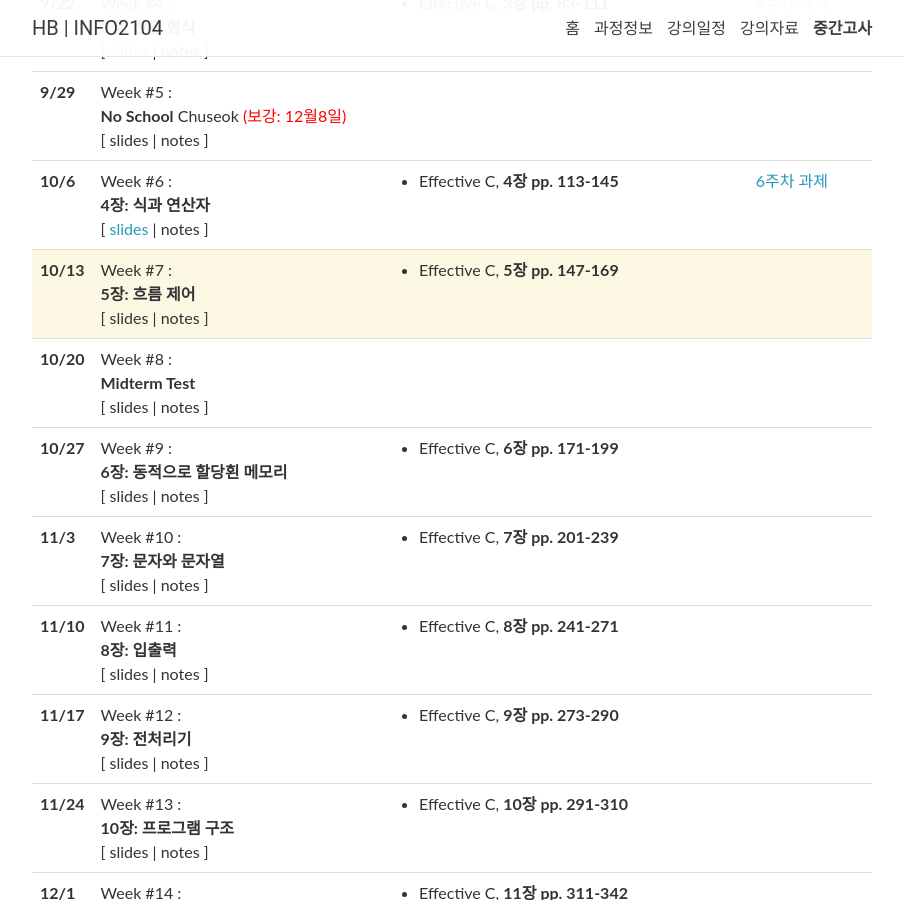
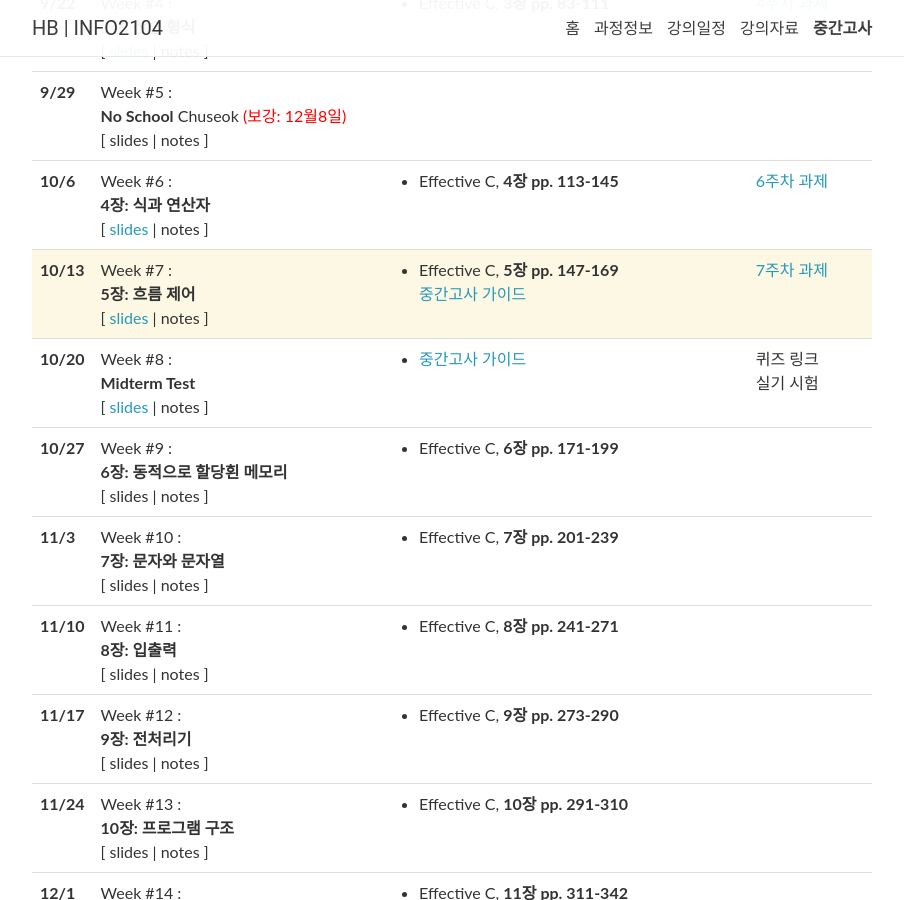
Before and after one commit to 2023-aaronkr/hb-c, a Jekyll site: the page built from _pages/lectures.md, in a window 1280 px wide and 900 px high, scrolled down 498 px. Shown: the whole window, without its empty margins (188-1092 px from the left). Built offline with Jekyll 4.4.1, drawn with Linux system fonts in a browser that asks for light colours; nearby versions of some CDN libraries; comment, search, counter and statistics services are not loaded.

```diff
--- a/_data/lectures.yml
+++ b/_data/lectures.yml
@@ -53,14 +53,22 @@
   week: 7
   title: >
     <strong>5장: 흐름 제어</strong>
-  slides:
-  readings: Effective C, <strong>5장 pp. 147-169</strong>
-  logistics:
+  slides: "https://docs.google.com/presentation/d/1Ih-a_lVVs3mdpUvcApsPxS1CFPW5YnDdLIcACdFxEjs/edit?usp=sharing"
+  readings: >
+    Effective C, <strong>5장 pp. 147-169</strong><br>
+    <a href="https://docs.google.com/presentation/d/12ipAGNkgpFjuvEGqwMeIEmDFCbpVjv9b1j8EJ8cxu_g/edit?usp=sharing">중간고사 가이드</a>
+  logistics: >
+    <a href="https://classroom.github.com/a/4Jlu2zNO">7주차 과제</a>
 
 - date: 10/20
   week: 8
   title: >
     <strong>Midterm Test</strong>
+  slides: "https://docs.google.com/presentation/d/12ipAGNkgpFjuvEGqwMeIEmDFCbpVjv9b1j8EJ8cxu_g/edit?usp=sharing"
+  readings: <a href="/midterm">중간고사 가이드</a>
+  logistics: >
+    퀴즈 링크<br>
+    실기 시험
 
 - date: 10/27
   week: 9
```
